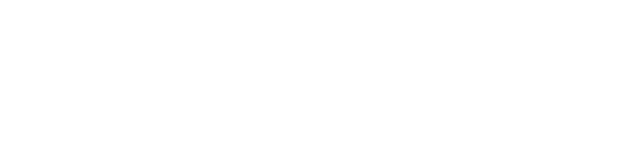
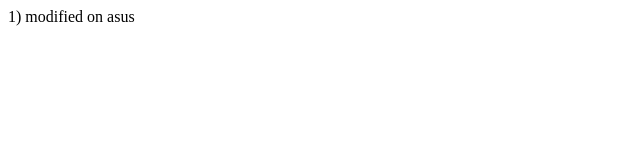
Before and after one commit to Turtell/git, a plain HTML site: page index.htm in a window 1280 px wide. Shown: the whole page, without its empty margins (0-640 px from the left). Drawn offline with Linux system fonts and the light colour scheme.

Commit message:
fourth commit

```diff
--- a/index.htm
+++ b/index.htm
@@ -10,7 +10,6 @@
 </head>
 
 <body>
-
-
+1) modified on asus
 </body>
 </html>
```
